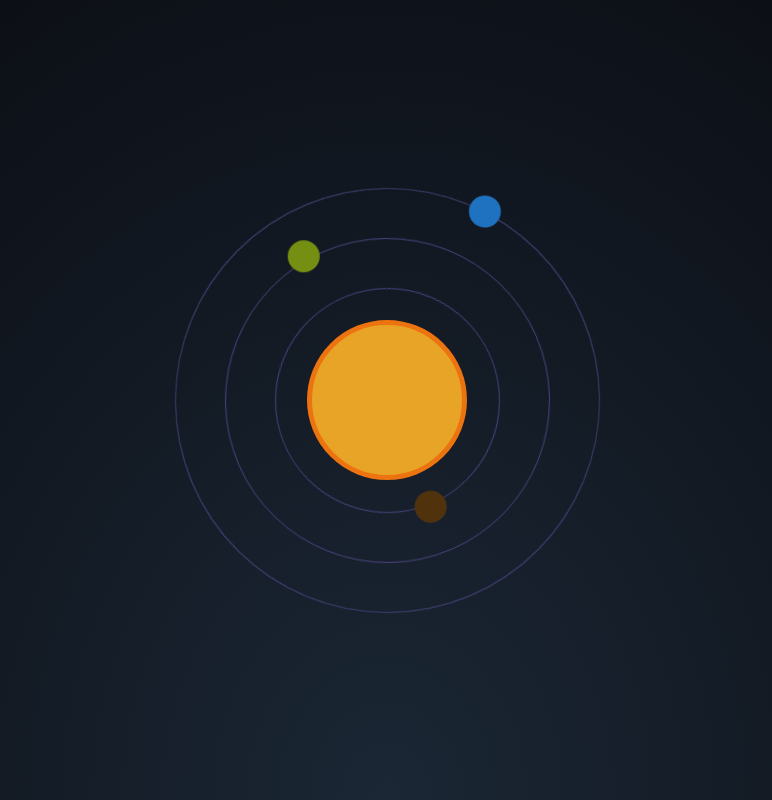
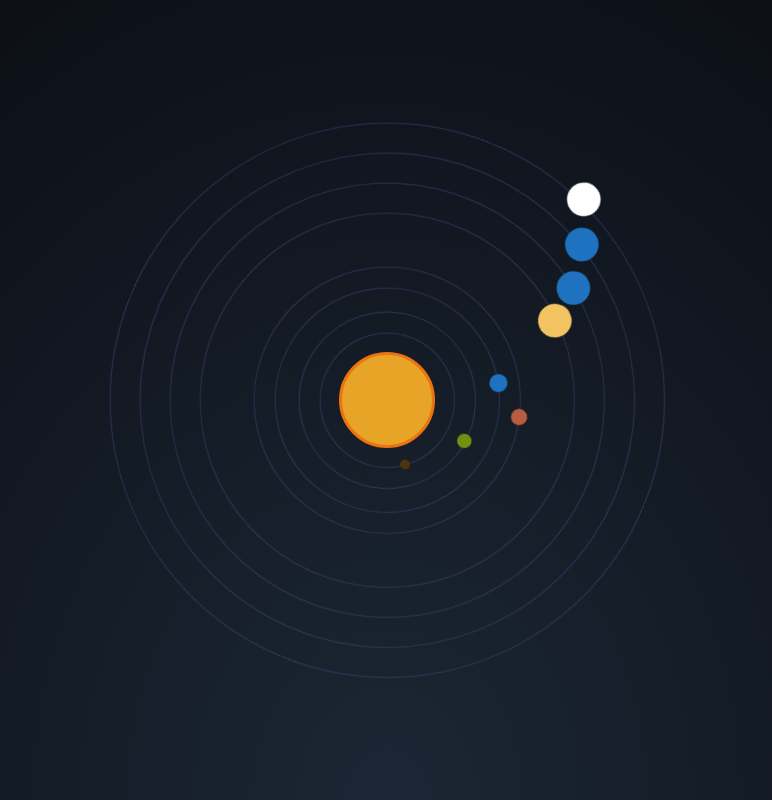
Before and after one commit to canocalir/sol-system, a React (Vite) app: page / in a window 1280 px wide. Shown: the whole page, without its empty margins (253-1025 px from the left). Built offline with nearby package versions, Linux system fonts and the light colour scheme.

Commit message:
fetch planet and moon data

```diff
--- a/src/App.tsx
+++ b/src/App.tsx
@@ -1,11 +1,14 @@
 import GlobalStyles from "./styles/globalStyles";
-import AppRouter from "./router/AppRouter";
+import AnimatedRoutes from "./router/AnimatedRoutes";
+import { BrowserRouter as Router } from "react-router-dom";
 
 function App() {
   return (
     <>
       <GlobalStyles />
-      <AppRouter />
+      <Router>
+      <AnimatedRoutes />
+      </Router>
     </>
   );
 }
--- a/src/app/store.ts
+++ b/src/app/store.ts
@@ -1,10 +1,15 @@
 import { configureStore } from "@reduxjs/toolkit";
+import { planetsApi } from "../features/planetsApi";
 
 export const store = configureStore({
-    reducer: {},
-})
+  reducer: {
+    [planetsApi.reducerPath]: planetsApi.reducer,
+  },
+  middleware: (getDefaultMiddleware) =>
+    getDefaultMiddleware().concat(planetsApi.middleware),
+});
 
 // Infer the `RootState` and `AppDispatch` types from the store itself
-export type RootState = ReturnType<typeof store.getState>
+export type RootState = ReturnType<typeof store.getState>;
 // Inferred type: {posts: PostsState, comments: CommentsState, users: UsersState}
-export type AppDispatch = typeof store.dispatch
+export type AppDispatch = typeof store.dispatch;
--- a/src/components/OrbitPlanet/OrbitPlanet.styled.ts
+++ b/src/components/OrbitPlanet/OrbitPlanet.styled.ts
@@ -1,3 +1,4 @@
+import { motion } from "framer-motion";
 import styled, { keyframes } from "styled-components";
 
 const PlanetRotation = keyframes`
@@ -19,20 +20,40 @@ const handlePlanetType = (planetType: string) => {
     case "mercury":
       return 225;
     case "venus":
-      return 325;
+      return 295;
     case "earth":
-      return 425;
+      return 375;
+    case "mars":
+      return 445;
+    case "jupiter":
+      return 625;
+    case "saturn":
+      return 725;
+    case "uranus":
+      return 825;
+    case "neptune":
+      return 925;
   }
 };
 
 const handlePlanetAnimation = (planetType: string) => {
   switch (planetType) {
     case "mercury":
-      return 15;
+      return 20;
     case "venus":
-      return 8;
+      return 30;
     case "earth":
-      return 7;
+      return 50;
+    case "mars":
+      return 60;
+    case "jupiter":
+      return 70;
+    case "saturn":
+      return 80;
+    case "uranus":
+      return 100;
+    case "neptune":
+      return 130;
   }
 };
 
@@ -52,28 +73,74 @@ const OrbitLine = styled.div<OrbitLineProps>`
   }
 `;
 
-const OrbitCircle = styled.div<OrbitLineProps>`
+const OrbitCircle = styled(motion.div)<OrbitLineProps>`
   position: absolute;
   border-radius: 100%;
+  border: none;
   width: 2rem;
   height: 2rem;
   top: 0;
   ${({ planetType }) => {
     if (planetType === "mercury") {
       return `
-                left: 2rem;
+                right: 4rem;
                 background-color: #50330d;
+                width: 1rem;
+                height: 1rem;
             `;
     } else if (planetType === "venus") {
       return `
-                left: 4rem;
+                right: 5rem;
                 background-color: #748f12;
+                width: 1.5rem;
+                height: 1.5rem;
             `;
     } else if (planetType === "earth") {
       return `
-            left: 7rem;
+
+                right: 6rem;
+                background-color: #1e72c0;
+                width: 1.9rem;
+                height: 1.9rem;
+        `;
+    } else if (planetType === "mars") {
+      return `
+                right: 2.5rem;
+                top: 4rem;
+                background-color: #b85d41;
+                width: 1.7rem;
+                height: 1.7rem;
+      `;
+    } else if (planetType === "jupiter") {
+      return `
+            right: 10rem;
+            top: 0rem;
+            background-color: #f1c461;
+            width: 3.5rem;
+            height: 3.5rem;
+        `;
+    } else if (planetType === "saturn") {
+      return `
+            right: 12rem;
             background-color: #1e72c0;
+            width: 3.5rem;
+            height: 3.5rem;
         `;
+    } else if (planetType === "uranus") {
+      return `
+            right: 14rem;
+            background-color: #1e72c0;
+            width: 3.5rem;
+            height: 3.5rem;
+        `;
+    } else if (planetType === "neptune") {
+      return `
+            right: 16rem;
+            width: 3.5rem;
+            height: 3.5rem;
+            background-color: #ffffff;
+
+            `;
     }
   }};
 `;
--- a/src/components/OrbitPlanet/OrbitPlanet.tsx
+++ b/src/components/OrbitPlanet/OrbitPlanet.tsx
@@ -9,7 +9,7 @@ const OrbitPlanet = ({planet}:OrbitPlanetProps) => {
   return (
     <OrbitLine planetType={planet}>
         <Link to={`/${planet}`}>
-        <OrbitCircle planetType={planet}></OrbitCircle>
+        <OrbitCircle whileHover={{scale: 1.5}} planetType={planet}></OrbitCircle>
         </Link>
     </OrbitLine>
   )
--- /dev/null
+++ b/src/features/planetsApi.ts
@@ -0,0 +1,18 @@
+import { createApi, fetchBaseQuery } from "@reduxjs/toolkit/query/react";
+
+export const planetsApi = createApi({
+  reducerPath: "planetsApi",
+  baseQuery: fetchBaseQuery({
+    baseUrl: "https://api.le-systeme-solaire.net/rest/bodies",
+  }),
+  endpoints: (builder) => ({
+    getPlanetData: builder.query({
+      query: (name) => `/${name}`,
+    }),
+    getMoonData: builder.query({
+      query: (name) => `/${name}`,
+    }),
+  }),
+});
+
+export const { useGetPlanetDataQuery, useGetMoonDataQuery } = planetsApi;
--- a/src/pages/PlanetDetail/PlanetDetail.tsx
+++ b/src/pages/PlanetDetail/PlanetDetail.tsx
@@ -1,9 +1,23 @@
 import { useParams } from "react-router-dom"
+import {motion} from "framer-motion"
+import { useGetPlanetDataQuery } from "../../features/planetsApi"
 
 const PlanetDetail = () => {
+
     const {name} = useParams()
+  const {data, error, isLoading} = useGetPlanetDataQuery(name)
+  console.log(data)
   return (
-    <div>{`This is ${name?.toUpperCase()} detail page`}</div>
+    <motion.div
+    initial={{opacity: 0, scale: 0.2}}
+    animate={{opacity: 1, scale: 1}}
+    exit={{opacity: 0, scale: 0.2}}
+    transition={{
+      duration: 2
+    }}
+    style={{backgroundColor: "#ffffff"}}
+    >{`This is ${name?.toUpperCase()} detail page`}
+    </motion.div>
   )
 }
 
--- a/src/pages/Planets/Planets.tsx
+++ b/src/pages/Planets/Planets.tsx
@@ -12,20 +12,24 @@ const Planets = () => {
     "venus",
     "mercury",
   ];
-  const planetsMapping = planets?.map((name) => <OrbitPlanet planet={name} />);
+  const planetsMapping = planets?.map((name, index) => (
+    <OrbitPlanet planet={name} key={index} />
+  ));
   return (
-    <PlanetsContainer initial={{ opacity: 0, scale: 0.5 }}
-    animate={{ opacity: 1, scale: 1 }}
+    <PlanetsContainer
+      initial={{ opacity: 0, scale: 0.2 }}
+      animate={{ opacity: 1, scale: 0.6 }}
       transition={{
-      duration: 0.3,
+        duration: 1,
         ease: [0, 0.71, 0.2, 1.01],
         scale: {
           type: "spring",
           damping: 5,
           stiffness: 100,
-        restDelta: 0.001
-      }
-    }}>
+          restDelta: 0.001,
+        },
+      }}
+    >
       {planetsMapping}
       <SolCircle />
     </PlanetsContainer>
--- /dev/null
+++ b/src/router/AnimatedRoutes.tsx
@@ -0,0 +1,18 @@
+import { Route, Routes, useLocation } from "react-router-dom";
+import PlanetDetail from "../pages/PlanetDetail/PlanetDetail";
+import Planets from "../pages/Planets/Planets";
+import { AnimatePresence } from "framer-motion";
+
+const AnimatedRoutes = () => {
+  const location = useLocation();
+  return (
+    <AnimatePresence>
+    <Routes location={location} key={location.pathname}>
+      <Route element={<Planets />} path="/" />
+      <Route element={<PlanetDetail />} path="/:name" />
+    </Routes>
+    </AnimatePresence>
+  );
+};
+
+export default AnimatedRoutes;
--- a/src/router/AppRouter.tsx
+++ /dev/null
@@ -1,18 +0,0 @@
-import { BrowserRouter, Route, Routes } from "react-router-dom";
-import PlanetDetail from "../pages/PlanetDetail/PlanetDetail";
-import Planets from "../pages/Planets/Planets";
-
-const AppRouter = () => {
-  return (
-    <>
-    <BrowserRouter>
-      <Routes>
-        <Route element={<Planets />} path="/" />
-        <Route element={<PlanetDetail />} path="/:name" />
-      </Routes>
-    </BrowserRouter>
-    </>
-  );
-};
-
-export default AppRouter;
```
Also changed, not shown: src/pages/Planets/Planets.styled.ts (+7 -6 lines). Lines whose indentation alone changed are shown as unchanged.
